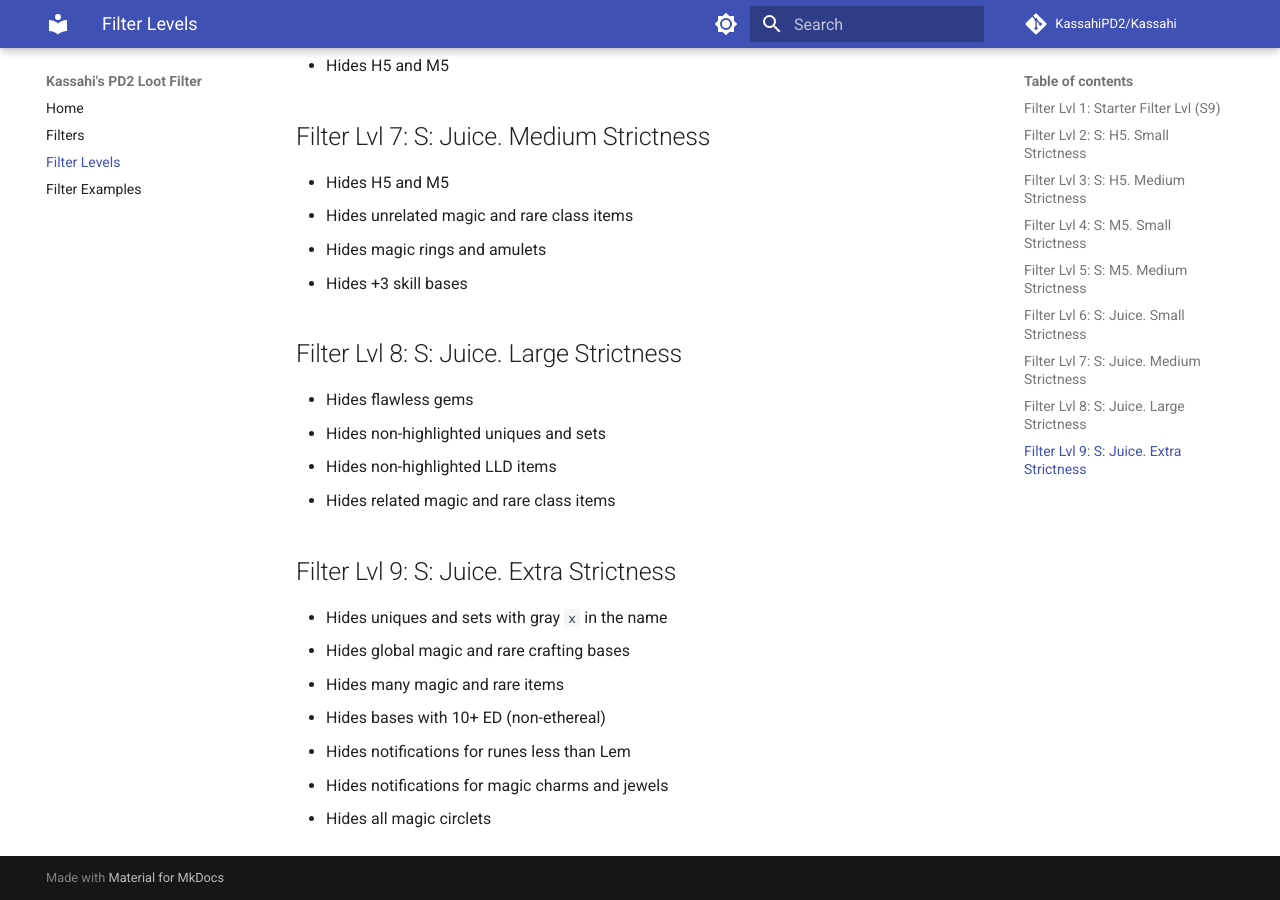
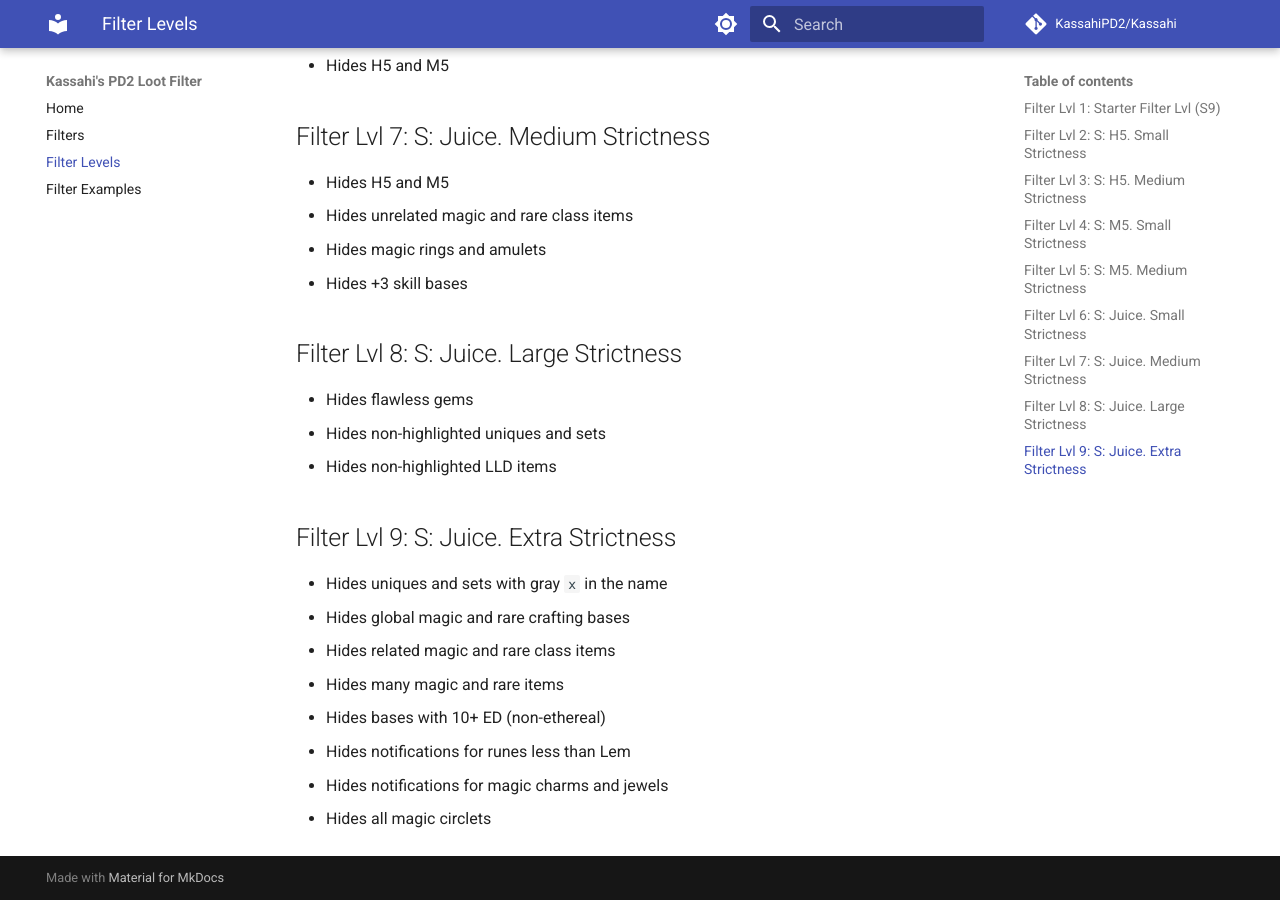
Before and after one commit to KassahiPD2/Kassahi, an MkDocs documentation site: the page built from docs/filter-levels.md, in a window 1280 px wide and 900 px high, scrolled down 1213 px. Built offline with MkDocs 1.6.1 and Material for MkDocs 9.7.7, drawn with Linux system fonts in a browser that asks for light colours; comment, search, counter and statistics services are not loaded.

```diff
--- a/docs/filter-levels.md
+++ b/docs/filter-levels.md
@@ -48,12 +48,12 @@ All Lvls Under Hides: Tp scrolls, 35% Juvs, Thaw, Lvling (Highlights/RWs), Under
 -   Hides flawless gems
 -   Hides non-highlighted uniques and sets
 -   Hides non-highlighted LLD items
--   Hides related magic and rare class items
 
 ## Filter Lvl 9: S: Juice. Extra Strictness
 
 -   Hides uniques and sets with gray `x` in the name
 -   Hides global magic and rare crafting bases
+-   Hides related magic and rare class items
 -   Hides many magic and rare items
 -   Hides bases with 10+ ED (non-ethereal)
 -   Hides notifications for runes less than Lem
```
